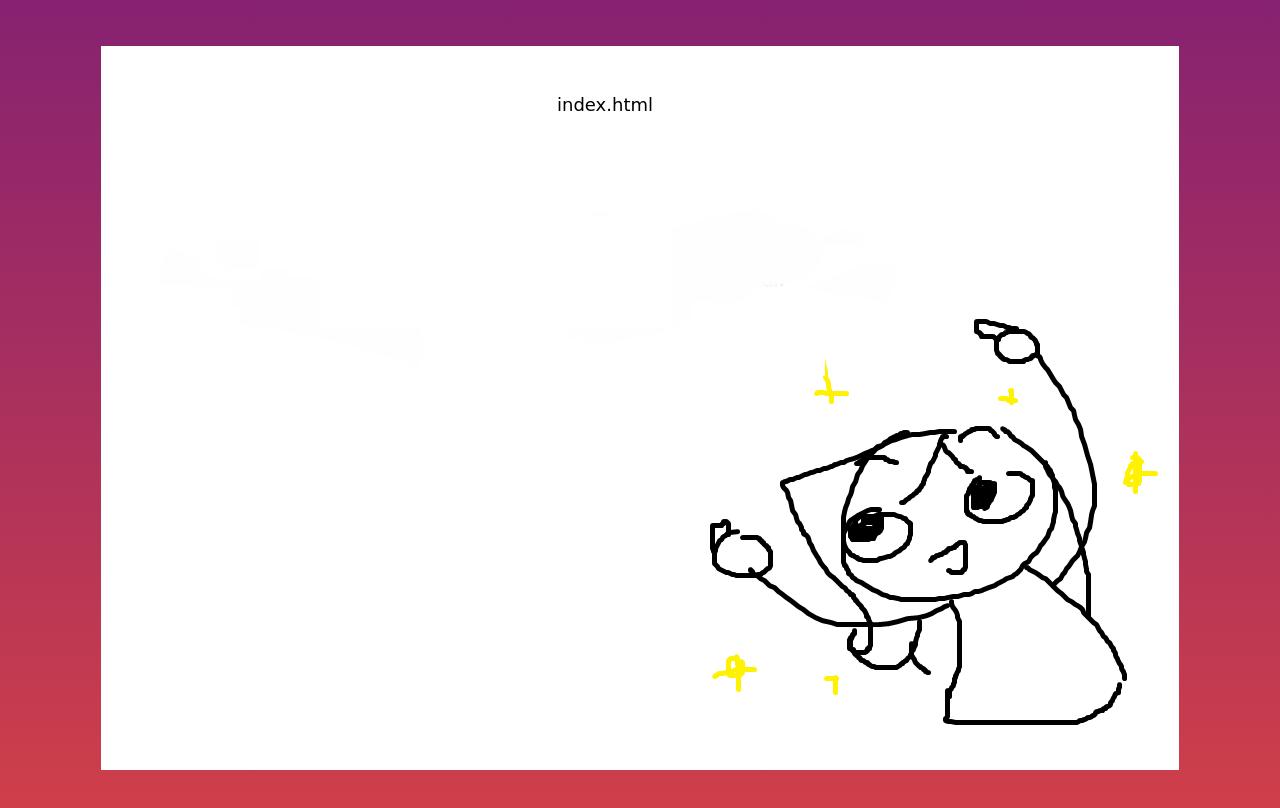
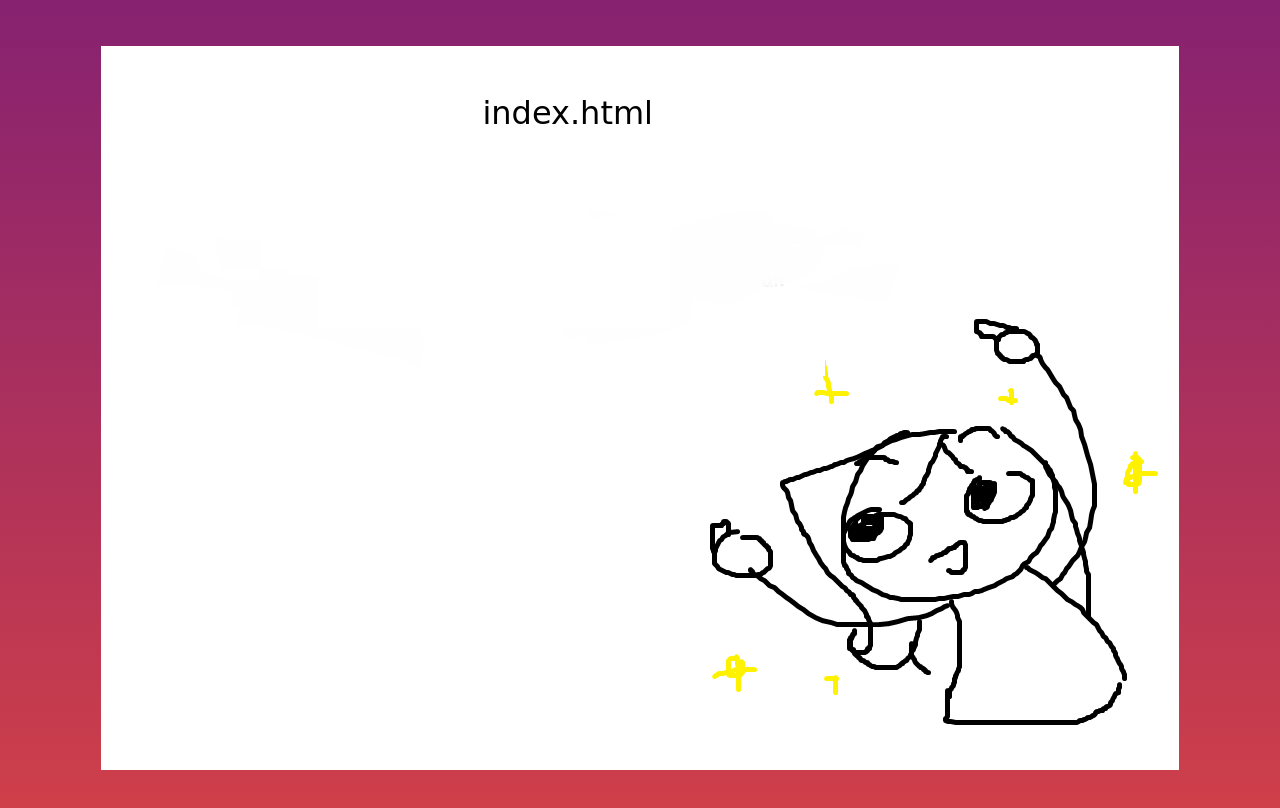
Before and after one commit to chlohal/sparkles, a plain HTML site: page index.html in a window 1280 px wide. Drawn offline with Linux system fonts and the light colour scheme.

Commit message:
Break words

```diff
--- a/index.html
+++ b/index.html
@@ -39,8 +39,9 @@
             position: absolute;
             width: 506px;
             text-align: right;
-            font-size: large;
+            font-size: 2rem;
             font-family: 'Comic Sans', cursive;
+            word-break: break-all;
         }
     </style>
 </head>
```
